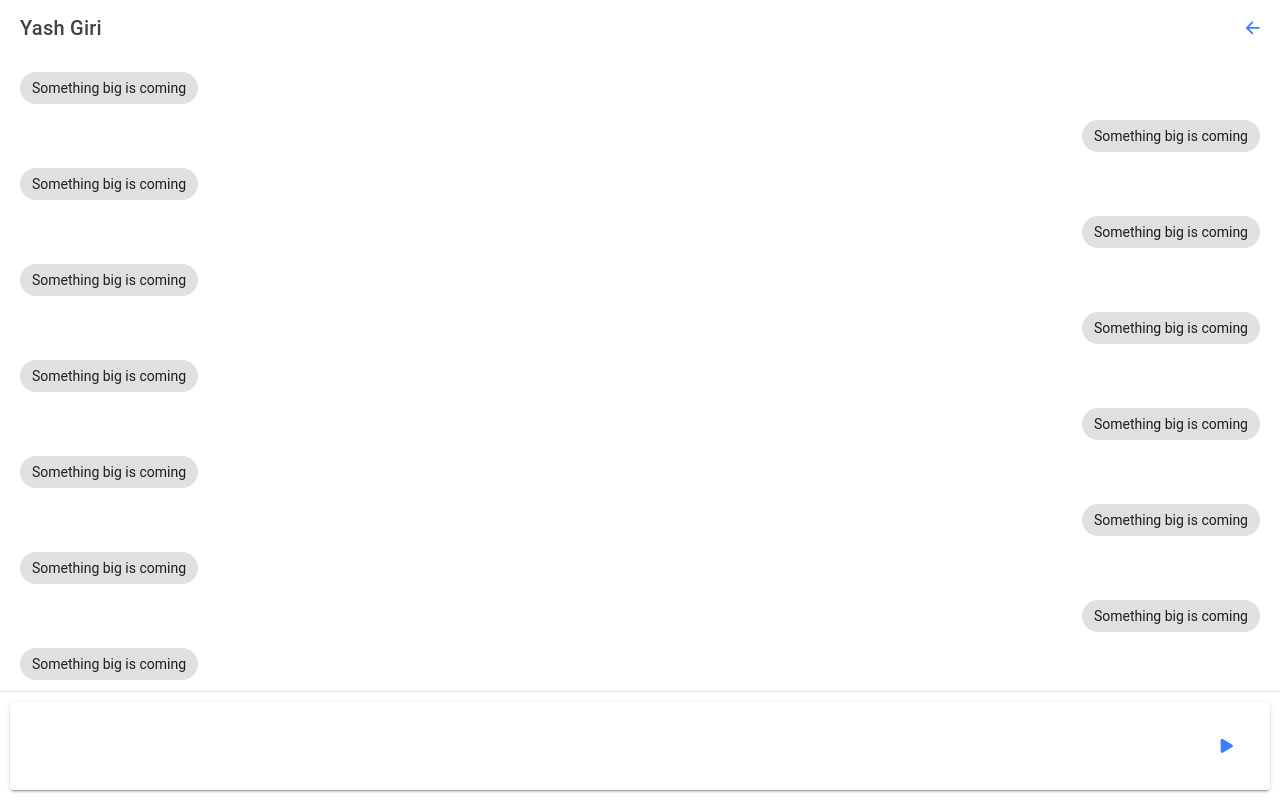
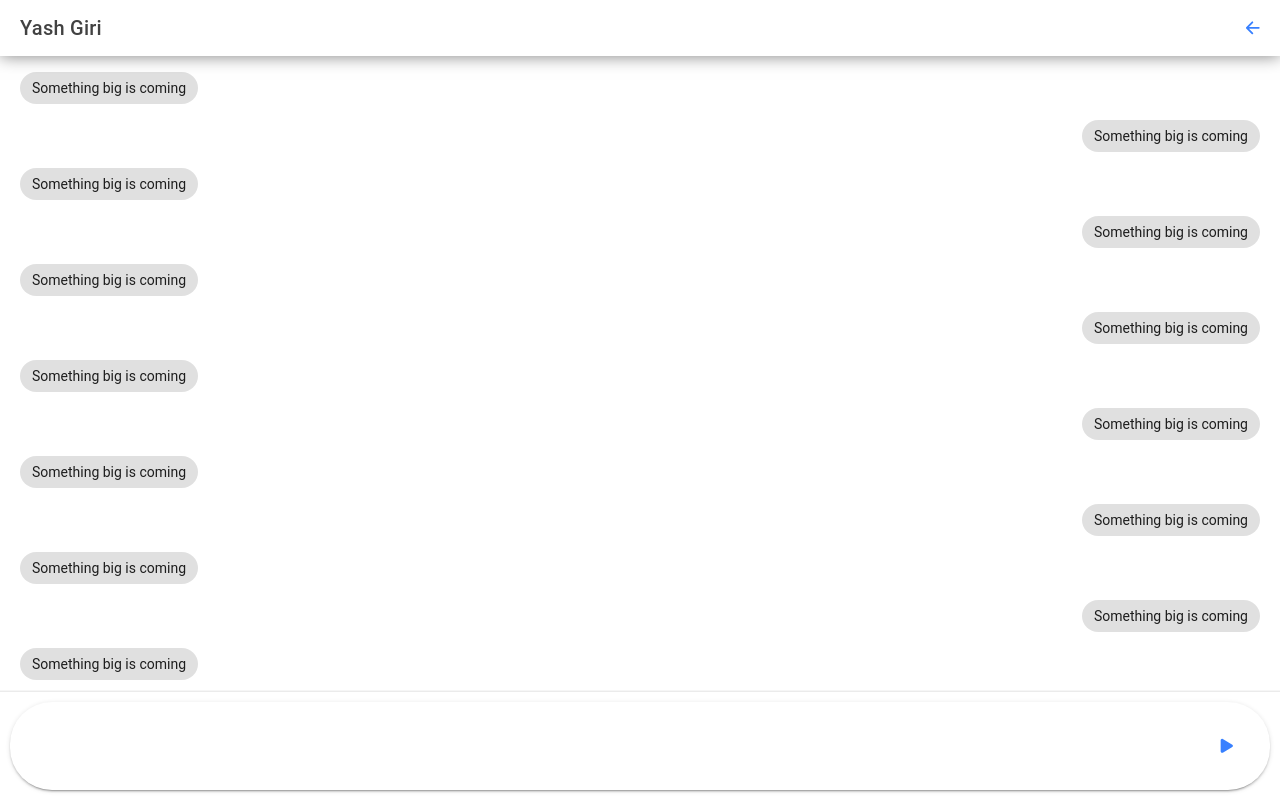
Before and after one commit to yashweblife/ExperimentalIonicComponent, a React (Create React App) app: page /room in a window 1280 px wide. Built offline with nearby package versions, Linux system fonts and the light colour scheme.

Commit message:
Added styling to the chat system

```diff
--- a/src/pages/ChatPanel.scss
+++ b/src/pages/ChatPanel.scss
@@ -1,4 +1,4 @@
-.chat-room{
+.chat-panel{
     >ion-header{
         min-height: 30vh;
         width:100%;
--- a/src/pages/ChatPanel.tsx
+++ b/src/pages/ChatPanel.tsx
@@ -20,7 +20,7 @@ for(var i=0;i<15;i++){
 
 const ChatPanel: React.FC = () => {
   return (
-    <IonPage className="chat-room">
+    <IonPage className="chat-panel">
       <IonHeader>
         <div className="progress">
           <CircularProgressbar
--- a/src/pages/ChatRoom.tsx
+++ b/src/pages/ChatRoom.tsx
@@ -31,7 +31,7 @@ for (var i = 0; i < 20; i++) {
 
 const ChatRoom: React.FC = () => {
   return (
-    <IonPage>
+    <IonPage className="chat-room">
       <IonHeader>
         <IonToolbar>
           <IonTitle slot="start">Yash Giri</IonTitle>
@@ -59,7 +59,7 @@ const ChatRoom: React.FC = () => {
         <IonCard>
           <IonCardHeader>
             <IonToolbar>
-              <IonInput slot="start"></IonInput>
+              <IonInput></IonInput>
               <IonButton slot="end" fill="clear">
                 <IonIcon icon={play}></IonIcon>
               </IonButton>
--- a/src/pages/Chatroom.scss
+++ b/src/pages/Chatroom.scss
@@ -0,0 +1,15 @@
+.chat-room{
+    >ion-header{
+        background-color: #323232;
+        box-shadow: 0 0 1em 0 rgba(0,0,0,0.5);
+    }
+    >ion-footer{
+        ion-card{
+            border-radius: 3em;
+        }
+        ion-input{
+            width:100%;
+            border-bottom:1px solid white
+        }
+    }
+}
```
